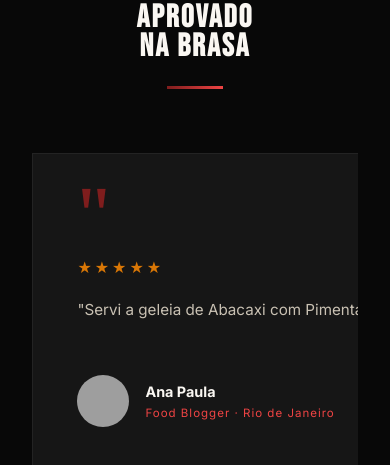
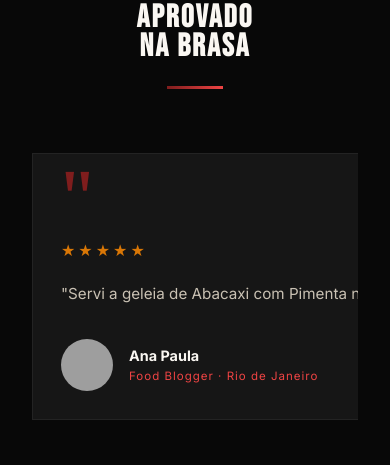
Before and after one commit to Gustavo-Alves-Araujo/doceebrasa, a plain HTML site: page index.html in a window 390 px wide. Shown: the part 9722-10187 px from the top of the page. Drawn offline with nearby package versions, Linux system fonts and the light colour scheme; grey boxes are pictures that could not be loaded; a web font is replaced by a local one.

Commit message:
axo: task cmqh473tw0000s8l09msfpg4y
Tarefa via WhatsApp

```diff
--- a/index.html
+++ b/index.html
@@ -1403,7 +1403,7 @@
 
       .dif-grid { grid-template-columns: 1fr; }
 
-      .dep-card { min-width: calc(88vw); }
+      .dep-card { min-width: 100%; padding: 1.75rem; min-height: unset; }
 
       .footer-grid { grid-template-columns: 1fr; gap: 2.5rem; }
       .footer-bottom { flex-direction: column; gap: 1rem; text-align: center; }
```
